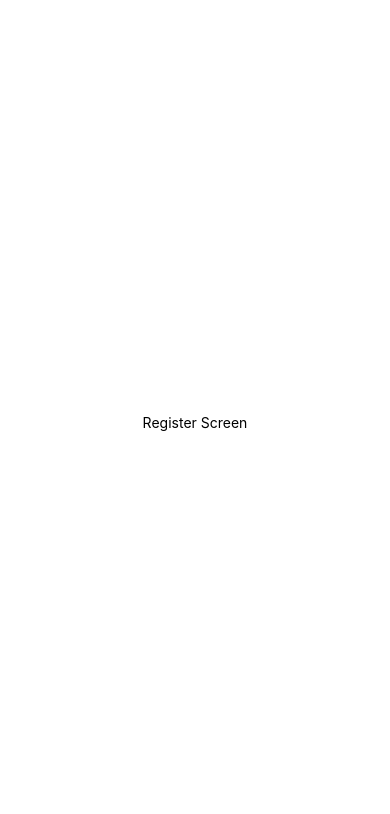
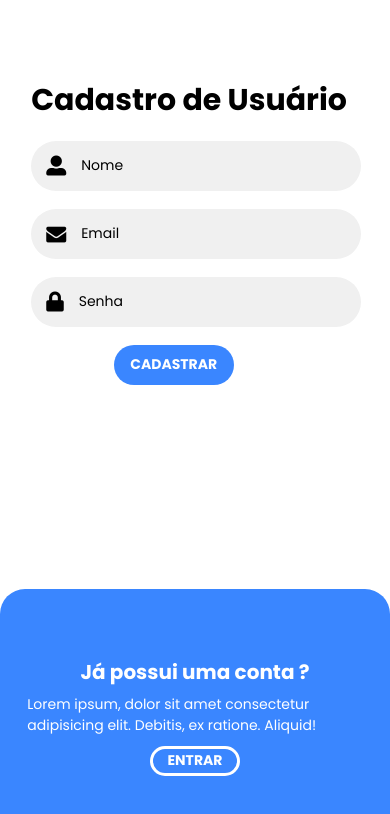
Before and after one commit to lucashemanuel/reread, a React Native app: screen /Register in a window 390 px wide. Shown: the top 814 px of the page. Built offline with nearby package versions, Linux system fonts and the light colour scheme.

Commit message:
new commit

```diff
--- a/package.json
+++ b/package.json
@@ -19,6 +19,7 @@
     "expo-status-bar": "~1.4.0",
     "react": "18.0.0",
     "react-dom": "18.0.0",
+    "react-hook-form": "^7.38.0",
     "react-native": "0.69.6",
     "react-native-safe-area-context": "4.3.1",
     "react-native-screens": "~3.15.0",
--- a/src/pages/Login/index.js
+++ b/src/pages/Login/index.js
@@ -1,7 +1,8 @@
 import React from 'react';
-import { Container, Header, Texto, Texto2, HeaderButton, Texto3, Form, FormTitle, Email, Password, Forgot, FormButton } from './style';
+import { Container, Header, Texto, Texto2, HeaderButton, Texto3, Form, FormTitle, Email, Password, Forgot, FormButton, InputView } from './style';
 import { TouchableOpacity } from 'react-native';
 import { useFonts } from 'expo-font';
+import {FontAwesome, FontAwesome5} from '@expo/vector-icons';
 
 export default function Login({navigation}) {
 
@@ -9,10 +10,11 @@ export default function Login({navigation}) {
     'Poppins': require('../../fonts/Poppins-Regular.ttf'),
     'Poppins-Bold': require('../../fonts/Poppins-Bold.ttf'),
   });
-
   if (!fonts) {
     return null;
   }
+
+
 
   return (
     <Container>
@@ -24,9 +26,19 @@ export default function Login({navigation}) {
 
       <Form>
         <FormTitle style={{fontFamily: 'Poppins-Bold'}}>Entrar</FormTitle>
-        <Email style={{fontFamily: 'Poppins'}} placeholder="Email"/>
-        <Password style={{fontFamily: 'Poppins'}} placeholder="Senha" secureTextEntry={true}/>
+
+        <InputView>
+          <FontAwesome name="envelope" size={20}/>
+          <Email style={{fontFamily: 'Poppins'}} placeholder="Email"/>
+        </InputView>
+
+        <InputView>
+          <FontAwesome5 name="lock" size={20}/>
+          <Password style={{fontFamily: 'Poppins'}} placeholder="Senha" secureTextEntry={true}/>
+        </InputView>
+
         <TouchableOpacity><Forgot style={{fontFamily: 'Poppins'}}>Esqueci minha senha</Forgot></TouchableOpacity>
+
         <FormButton><Texto3>ENTRAR</Texto3></FormButton>
       </Form>
     </Container>
--- a/src/pages/Login/style.js
+++ b/src/pages/Login/style.js
@@ -55,21 +55,15 @@ export const FormTitle = styled.Text`
 `;
 
 export const Email = styled.TextInput`
-  background-color: #f0f0f0;
-  width: 330px;
+  margin-left: 5%;
   height: 50px;
-  border-radius: 25px;
-  padding: 15px;
-  margin-bottom: 15px;
+  width: 280px;
 `;
 
 export const Password = styled.TextInput`
-background-color: #f0f0f0;
-  width: 330px;
+  margin-left: 5%;
   height: 50px;
-  border-radius: 25px;
-  padding: 15px;
-  margin-bottom: 25px;
+  width: 280px;
 `;
 
 export const Forgot = styled.Text`
@@ -86,3 +80,14 @@ export const FormButton = styled.TouchableOpacity`
   width: 120px;
   height: 40px;
 `;
+
+export const InputView = styled.View`
+  flex-direction: row;
+  align-items: center;
+  background-color: #f0f0f0;
+  width: 330px;
+  height: 50px;
+  border-radius: 25px;
+  padding: 15px;
+  margin-bottom: 5%;
+`;
--- a/src/pages/Register/index.js
+++ b/src/pages/Register/index.js
@@ -1,19 +1,47 @@
 import React from 'react';
-import { StyleSheet, Text, View } from 'react-native';
+import { Container, Header, FormTitle, Form, Name, Email, Password, FormButton, ButtonText, HeaderText, HeaderTitle, HeaderButton, InputView } from './style';
+import { useFonts } from 'expo-font';
+import {FontAwesome, FontAwesome5} from '@expo/vector-icons';
 
-export default function Register() {
+export default function Register({navigation}) {
+  const [fonts] = useFonts({
+    'Poppins': require('../../fonts/Poppins-Regular.ttf'),
+    'Poppins-Bold': require('../../fonts/Poppins-Bold.ttf'),
+  });
+  if (!fonts) {
+    return null;
+  }
+
   return (
-    <View style={styles.container}>
-      <Text>Register Screen</Text>
-    </View>
+   <Container>
+    <Form>
+      <FormTitle style={{fontFamily:'Poppins-Bold'}}>Cadastro de Usuário</FormTitle>
+
+      <InputView>
+        <FontAwesome5 name="user-alt" size={20}/>
+        <Name style={{fontFamily:'Poppins'}} placeholder="Nome"/>
+      </InputView>
+
+      <InputView>
+      <FontAwesome name="envelope" size={20}/>
+        <Email keyboardType="email-address" style={{fontFamily:'Poppins'}} placeholder="Email"/>
+      </InputView>
+
+      <InputView>
+        <FontAwesome5 name="lock" size={20}/>
+        <Password style={{fontFamily:'Poppins'}} secureTextEntry={true} placeholder="Senha"/>
+      </InputView>
+
+      <FormButton><ButtonText style={{fontFamily:'Poppins-Bold'}}>CADASTRAR</ButtonText></FormButton>
+    </Form>
+    <Header>
+      <HeaderTitle style={{fontFamily:'Poppins-Bold'}}>Já possui uma conta ?</HeaderTitle>
+
+      <HeaderText style={{fontFamily:'Poppins'}} >Lorem ipsum, dolor sit amet consectetur adipisicing elit. Debitis, ex ratione. Aliquid!</HeaderText>
+
+      <HeaderButton onPress={() => navigation.navigate('Login')} ><ButtonText style={{fontFamily:'Poppins-Bold'}}>ENTRAR</ButtonText></HeaderButton>
+
+    </Header>
+   </Container>
   );
 }
-
-const styles = StyleSheet.create({
-  container: {
-    flex: 1,
-    backgroundColor: '#fff',
-    alignItems: 'center',
-    justifyContent: 'center',
-  },
-});
--- /dev/null
+++ b/src/pages/Register/style.js
@@ -0,0 +1,94 @@
+import styled from 'styled-components/native';
+
+export const Container = styled.View`
+  flex: 1;
+  background-color: #ffffff;
+`;
+
+export const Form = styled.View`
+  flex: 2;
+  background-color: #ffffff;
+  padding-left: 8%;
+  padding-top: 20%;
+`;
+
+export const FormTitle = styled.Text`
+  font-size: 30px;
+  margin-bottom: 5%;
+`;
+
+export const Name = styled.TextInput`
+  margin-left: 5%;
+  height: 50px;
+  width: 280px;
+`;
+
+export const Email = styled.TextInput`
+  margin-left: 5%;
+  height: 50px;
+  width: 280px;
+`;
+
+export const Password = styled.TextInput`
+  margin-left: 5%;
+  height: 50px;
+  width: 280px;
+`;
+
+export const FormButton = styled.TouchableOpacity`
+  align-items: center;
+  justify-content: center;
+  background-color: #3a86ff;
+  color: #ffffff;
+  border-radius: 25px;
+  width: 120px;
+  height: 40px;
+  margin-left: 23%;
+`;
+
+export const ButtonText = styled.Text`
+  color: #ffffff;
+`;
+
+export const Header = styled.View`
+  flex: 1;
+  align-items: center;
+  justify-content: center;
+  padding-left: 7%;
+  padding-right: 7%;
+  background-color: #3a86ff;
+  border-top-left-radius: 25px;
+  border-top-right-radius: 25px;
+`;
+
+export const HeaderTitle = styled.Text`
+  color: #ffffff;
+  font-size: 20px;
+  margin-bottom: 2%;
+`;
+
+export const HeaderText = styled.Text`
+  color: #ffffff;
+  margin-bottom: 3%;
+`;
+
+export const HeaderButton = styled.TouchableOpacity`
+  align-items: center;
+  justify-content: center;
+  border-color: #ffffff;
+  border-width: 3px;
+  border-radius: 15px;
+  width: 90px;
+  height: 30px;
+`;
+
+export const InputView = styled.View`
+  flex-direction: row;
+  align-items: center;
+  background-color: #f0f0f0;
+  width: 330px;
+  height: 50px;
+  border-radius: 25px;
+  padding: 15px;
+  margin-bottom: 5%;
+`;
```
Also changed, not shown: 1 other file (tests, documents, lock files or other folders).
